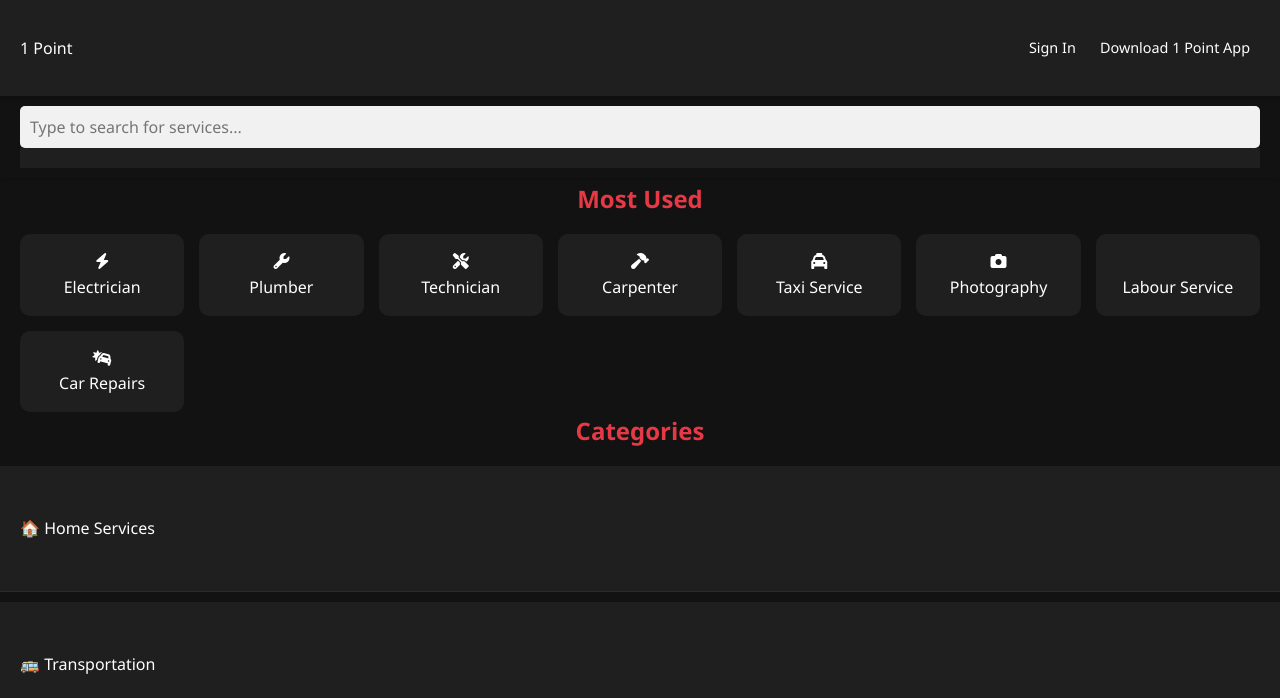
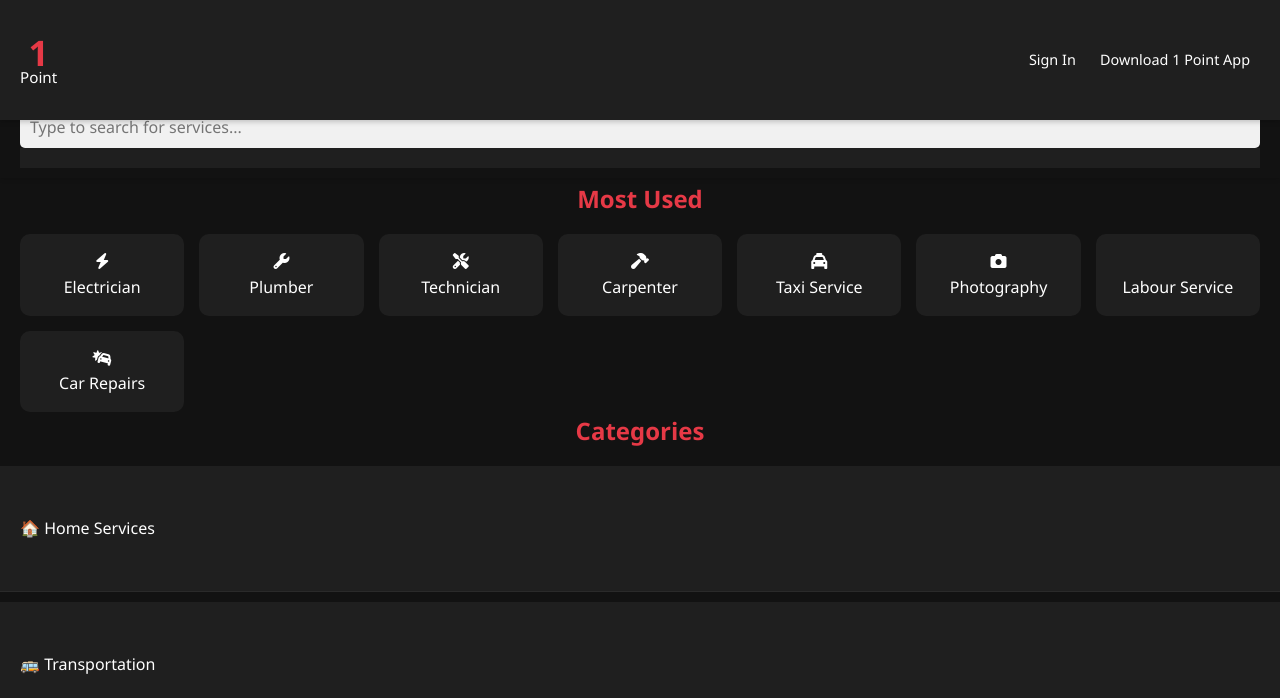
Before and after one commit to Kapsswu/1point-service, a plain HTML site: page index.html in a window 1280 px wide. Shown: the top 698 px of the page. Drawn offline with Linux system fonts and the light colour scheme.

Commit message:
Update header.html
my logo

```diff
--- a/header.html
+++ b/header.html
@@ -1,7 +1,8 @@
 <header class="top-nav">
-  <div class="menu-logo">
-    <div class="logo">1 Point</div>
-  </div>
+ <div class="logo" style="text-align: center; line-height: 1;">
+  <div style="font-size: 2.2rem; font-weight: bold; color: var(--primary);">1</div>
+  <div style="font-size: 0.95rem; color: var(--light);">Point</div>
+</div>
   <div class="nav-links">
     <a href="signin.html">Sign In</a>
     <a href="#" id="download-app">Download 1 Point App</a>
```
